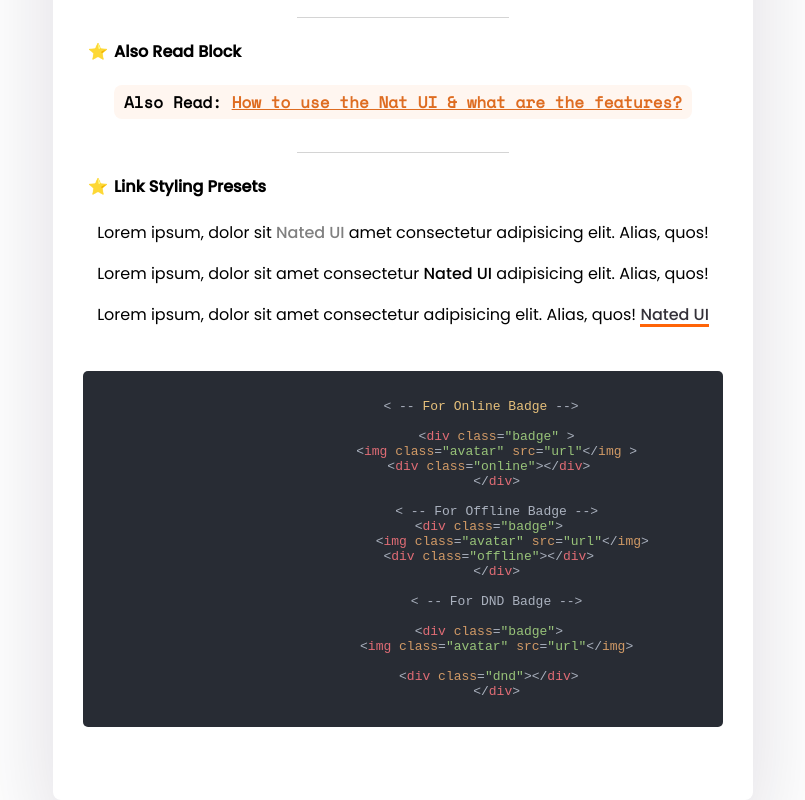
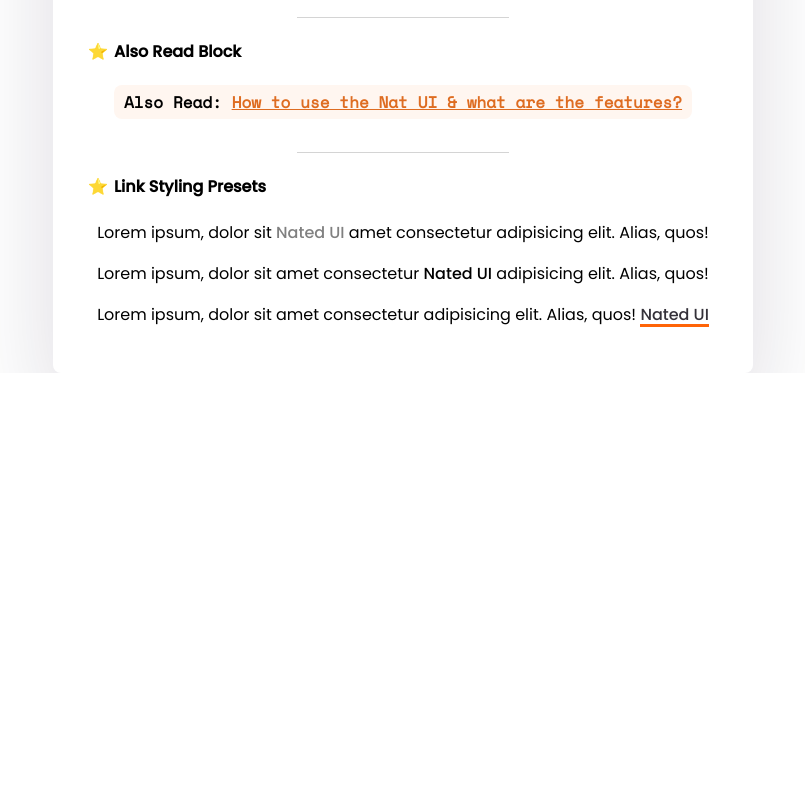
Before and after one commit to IndGeek/NatedUI, a plain HTML site: page components/blog/index.html in a window 1280 px wide. Shown: the part 928-1728 px from the top of the page, without its empty margins (237-1042 px from the left). After the commit the page ends 1301 px from the top, so only its background shows below. Drawn offline with nearby package versions, Linux system fonts and the light colour scheme.

Commit message:
snippet removed

```diff
--- a/components/blog/index.html
+++ b/components/blog/index.html
@@ -56,32 +56,7 @@
             <p class="link-2">Lorem ipsum, dolor sit amet consectetur <a href="">Nated UI</a> adipisicing elit. Alias, quos!</p>
             <p class="link-3">Lorem ipsum, dolor sit amet consectetur adipisicing elit. Alias, quos! <a href="">Nated UI</a> </p>
         </span>
-        <div class="share_code">
-            <pre>
-                <code class="language_html">
-                    < -- For Online Badge -->
 
-                        &lt;div class="badge" &gt;
-                        &lt;img class="avatar" src="url"&lt/img &gt;
-                        &lt;div class="online"&gt&lt/div&gt;
-                        &lt/div&gt;
-
-                        < -- For Offline Badge -->
-                        &lt;div class="badge"&gt
-                            &lt;img class="avatar" src="url"&lt/img&gt;
-                        &lt;div class="offline"&gt&lt/div&gt;
-                        &lt/div&gt;
-
-                        < -- For DND Badge -->
-
-                        &lt;div class="badge"&gt
-                        &lt;img class="avatar" src="url"&lt/img&gt;
-
-                        &lt;div class="dnd"&gt&lt/div&gt;
-                        &lt/div&gt;
-                    </code>
-            </pre>
-        </div>
     </div>
     <script src="//cdnjs.cloudflare.com/ajax/libs/highlight.js/10.6.0/highlight.min.js"></script>
     <script>
```
